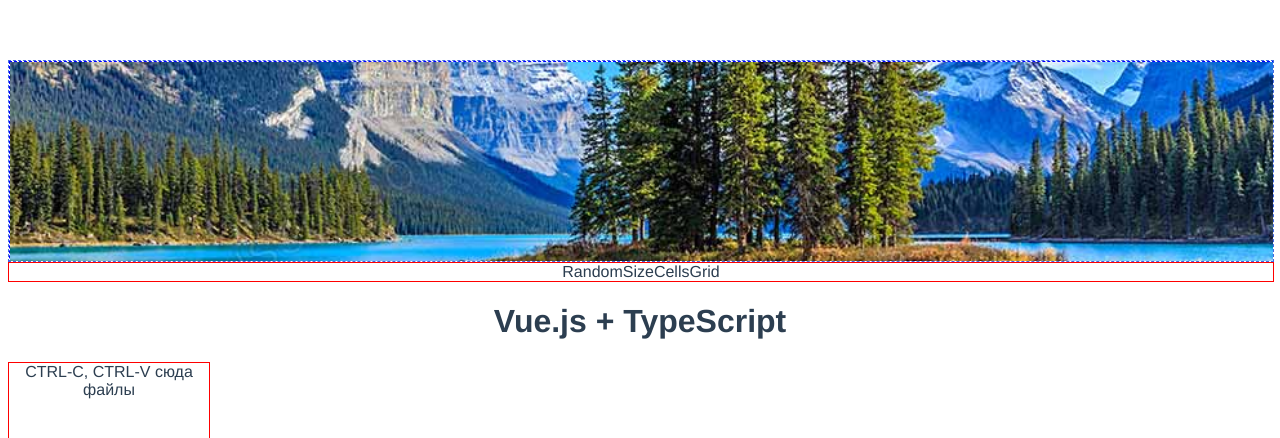
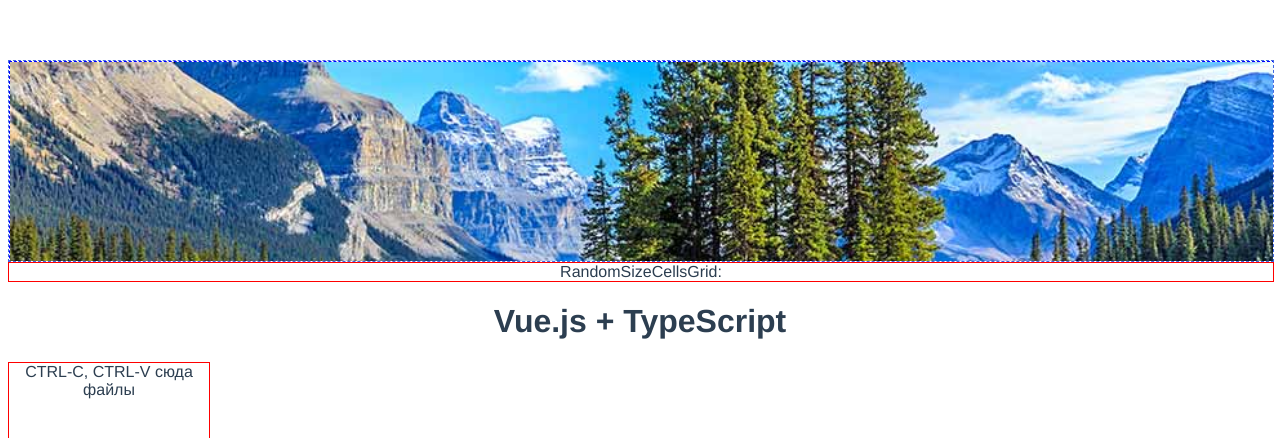
Before and after one commit to GerasimGerasimov/movebymap, a Vue app: page / in a window 1280 px wide. Shown: the top 438 px of the page. Built offline with nearby package versions, Linux system fonts and the light colour scheme.

Commit message:
откатился назад в css карусели

```diff
--- a/src/App.vue
+++ b/src/App.vue
@@ -1,7 +1,7 @@
 <template>
   <div id="app">
     <Carousel :images="slides"/>
-    <RandomSizeCellsGrid msg="RandomSizeCellsGrid"/>
+    <RandomSizeCellsGrid msg="RandomSizeCellsGrid:"/>
     <HelloWorld msg="Vue.js + TypeScript"/>
   </div>
 </template>
--- a/src/components/Carousel.vue
+++ b/src/components/Carousel.vue
@@ -52,7 +52,7 @@ export default class Carousel extends Vue {
     }
     setTimeout(() => {
       this.playCtrl = SlideShowControl.run;
-    }, 2000);
+    }, 1000);
   }
 
   private getNextSlide(): string {
@@ -79,9 +79,10 @@ export default class Carousel extends Vue {
     overflow: hidden;
     position: relative;
     /*позиционирование по центру*/
+    /*
     display: flex;
     justify-content: center;
-    align-items: center;
+    align-items: center;    */
 }
 
 @keyframes prev_animate {
@@ -92,10 +93,8 @@ export default class Carousel extends Vue {
 .prev, .next {
   position: absolute;
   width: 100%;
-  max-width: 100%;
   height: auto;
 }
-
 .prev {
     left: 0%;
     animation: prev_animate 3s ease-in-out infinite;
```
